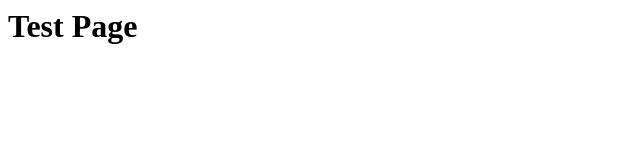
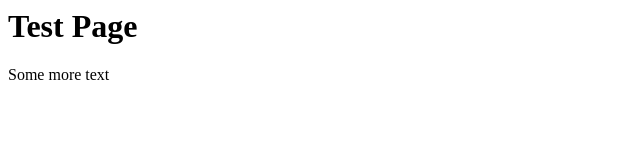
Before and after one commit to ekurgat/TestPr, a plain HTML site: page index.html in a window 1280 px wide. Shown: the full height of the page, 0-640 px from the left. Drawn offline with Linux system fonts and the light colour scheme.

Commit message:
Update index.html

```diff
--- a/index.html
+++ b/index.html
@@ -4,5 +4,8 @@
 </head>
 <body>
 <h1> Test Page</h1>
+  <div>
+    <p>Some more text</p>
+  </div>
 </body>
 </html>
```
